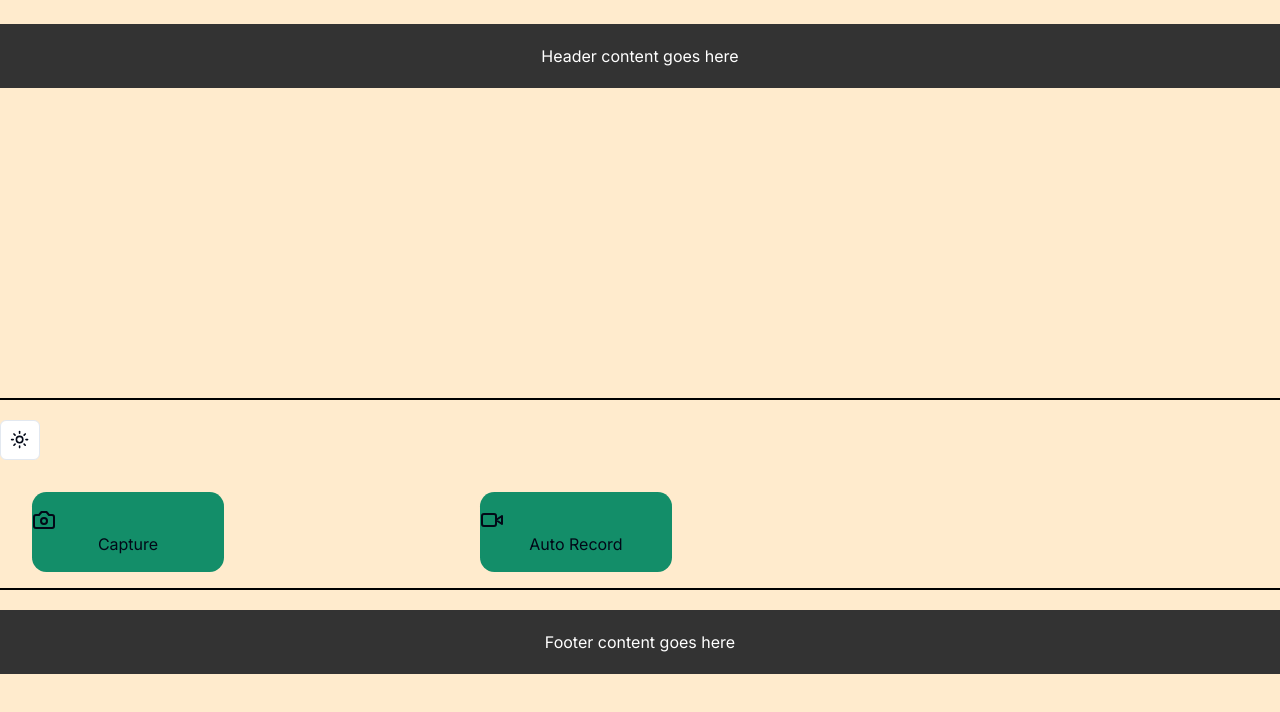
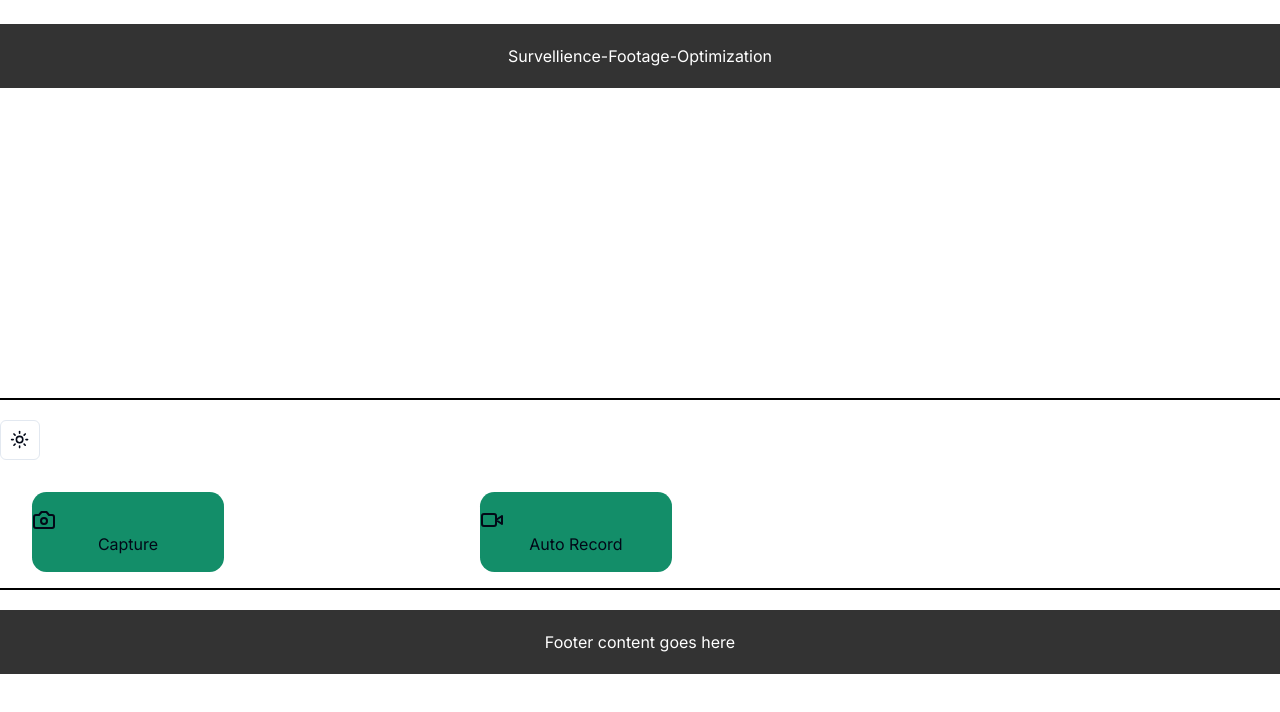
Before and after one commit to Pinakesh2703/Survellience-Footage-Optimization, a Next.js app: page / in a window 1280 px wide. Shown: the top 712 px of the page. Built offline with nearby package versions, Linux system fonts and the light colour scheme; no server answers.

Commit message:
Error reverted

```diff
--- a/app/customstyle.css
+++ b/app/customstyle.css
@@ -2,7 +2,7 @@
 
 body{
     /* background-image: url("Pagebackground.jpg"); */
-    background-color: blanchedalmond;
+    /* background-color: blanchedalmond; */
 }
 
 .h-screen{
--- a/app/page.tsx
+++ b/app/page.tsx
@@ -24,7 +24,7 @@ const Page = (Props: Props) => {
 
       </button>
       <div className='header'>
-        Header content goes here
+      Survellience-Footage-Optimization
       </div>
         <div className='cambox'>
           <Webcam ref={webcamRef} mirrored className='webcamclass' />
@@ -35,7 +35,7 @@ const Page = (Props: Props) => {
         <ModeToggle></ModeToggle>
 
         <div className='container'>
-          <button  className='box'  onClick={userPromptScreenshot}><CameraIcon/>Capture</button>
+          <button  className='box' onClick={userPromptScreenshot}><CameraIcon/>Capture</button>
           <button className='box'  onClick={userPromptRecord}><VideoIcon/>Auto Record</button>
           {/* <button className='box'  onClick={}><VideoIcon/>manual record</button> */}
         </div>
```
